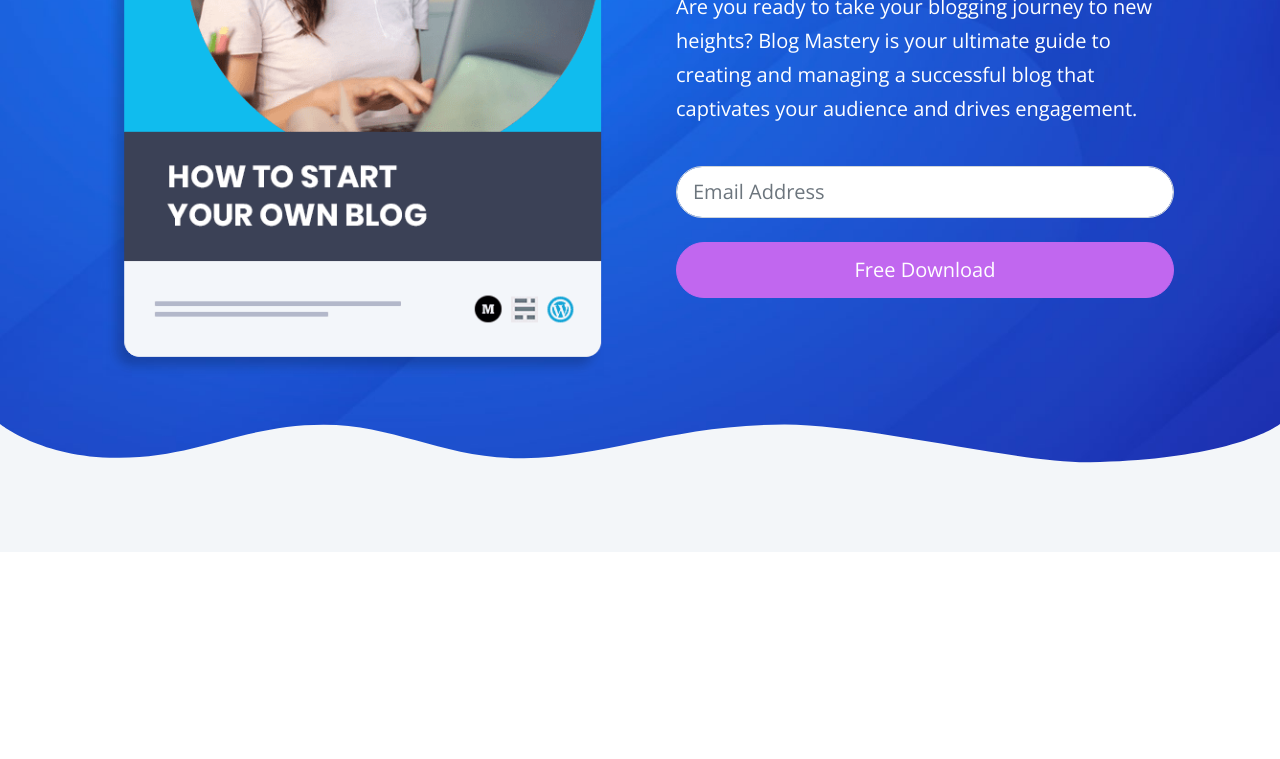
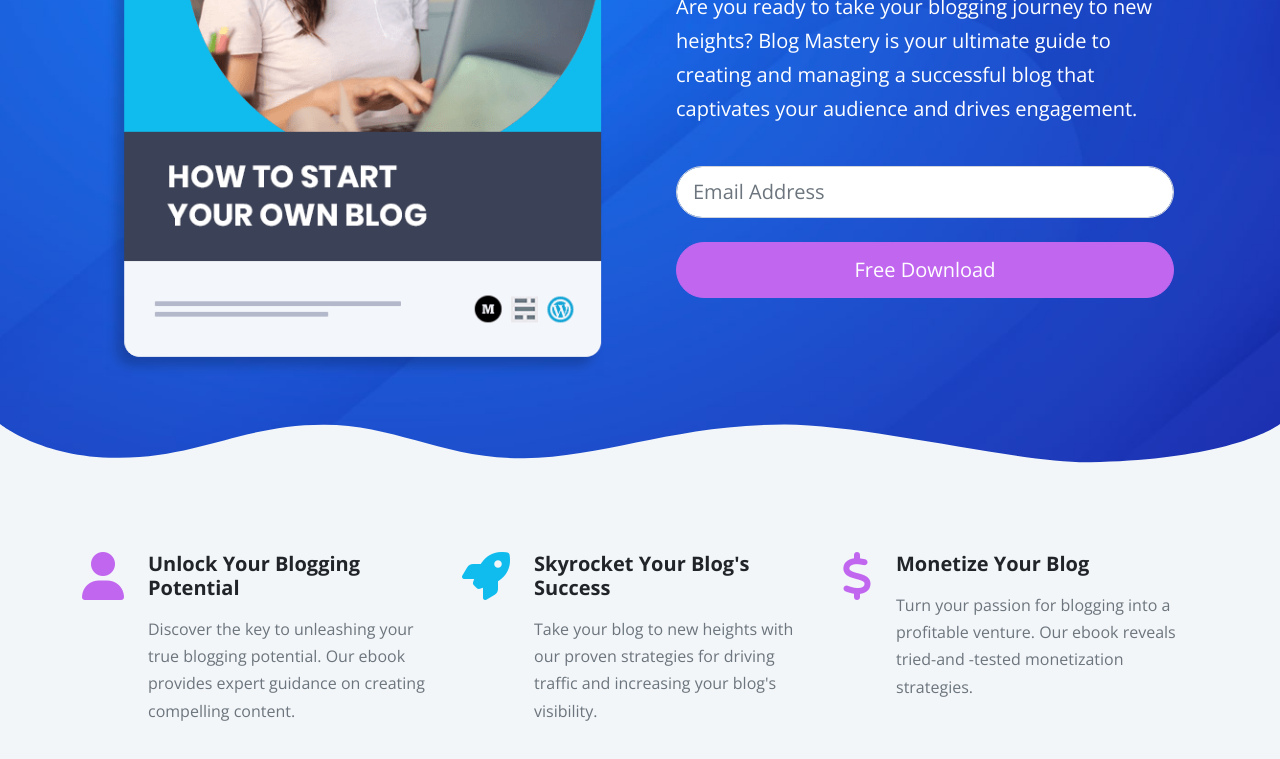
Before and after one commit to o0Danii0o/ebook-website, a website: page index.html in a window 1280 px wide. Shown: the part 433-1192 px from the top of the page. Before the commit the page ends 985 px from the top, so only its background shows below. Drawn offline with nearby package versions, Linux system fonts and the light colour scheme; files that its build step writes are made by us from their sources.

Commit message:
add icon section below header

```diff
--- a/index.html
+++ b/index.html
@@ -124,6 +124,37 @@
       </svg>
     </header>
 
+    <!-- Icons -->
+     <section class="icons bg-light pb-5">
+      <div class="container-xl">
+        <div class="row g-4">
+          <div class="col-md-4 d-flex gap-4">
+            <i class="fas fa-user fa-3x text-primary"></i>
+            <div>
+              <h5 class="fw-bold">Unlock Your Blogging Potential</h5>
+              <p class="text-muted"> Discover the key to unleashing your true blogging potential. Our ebook provides expert guidance on creating compelling content.</p>
+            </div>
+          </div>
+
+          <div class="col-md-4 d-flex gap-4">
+            <i class="fas fa-rocket fa-3x text-secondary"></i>
+            <div>
+              <h5 class="fw-bold">Skyrocket Your Blog's Success</h5>
+              <p class="text-muted"> Take your blog to new heights with our proven strategies for driving traffic and increasing your blog's visibility.</p>
+            </div>
+          </div>
+
+          <div class="col-md-4 d-flex gap-4">
+            <i class="fas fa-dollar fa-3x text-primary"></i>
+            <div>
+              <h5 class="fw-bold">Monetize Your Blog</h5>
+              <p class="text-muted"> Turn your passion for blogging into a profitable venture. Our ebook reveals tried-and -tested monetization strategies.</p>
+            </div>
+          </div>
+        </div>
+      </div>
+     </section>
+
     <script src="js/bootstrap.bundle.min.js"></script>
     <script src="js/script.js"></script>
   </body>
```
